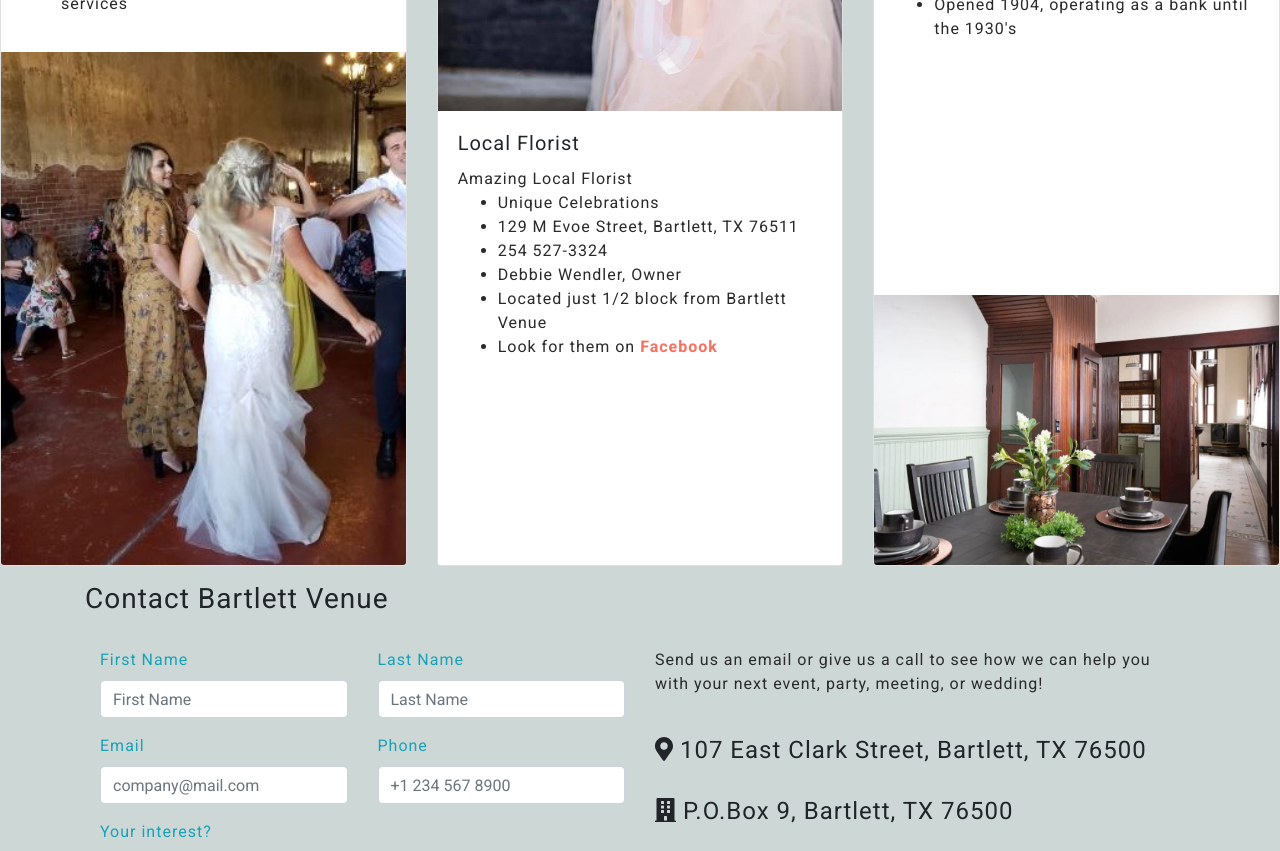
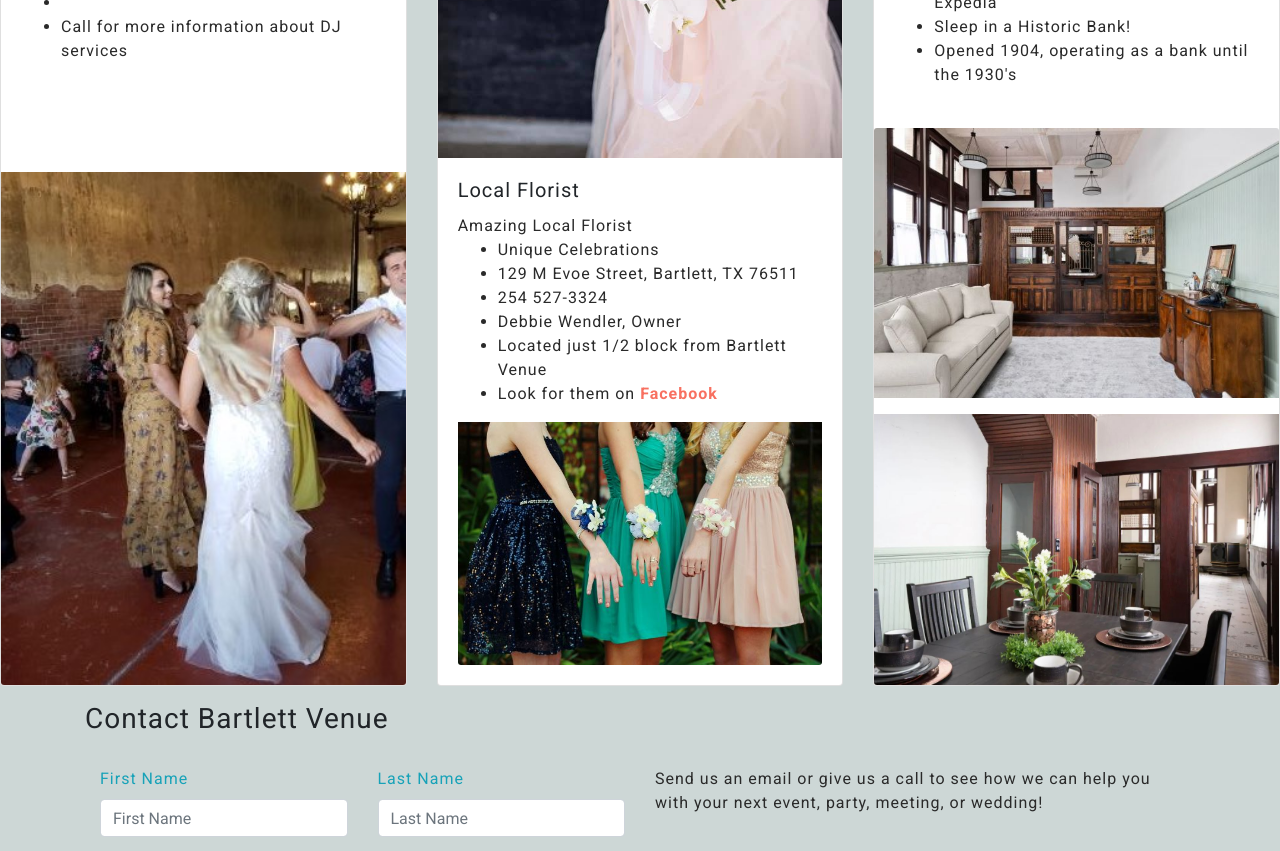
Before and after one commit to dianecandler/bvApp, a React (Create React App) app in the folder client/: page /about-us in a window 1280 px wide. Shown: the part 3280-4131 px from the top of the page. Built offline with nearby package versions, Linux system fonts and the light colour scheme; a web font is replaced by a local one.

Commit message:
minor edits to vendor component

```diff
--- a/client/src/components/PageAbout/VendorCards/index.jsx
+++ b/client/src/components/PageAbout/VendorCards/index.jsx
@@ -5,9 +5,12 @@
 import Dance from './Dance.jpg';
 import Bank from './Bank.jpg';
 import Bank2 from './2Bank.jpg';
+import Bank3 from './Bank3.jpg';
+import Prom from './Prom.jpg';
 
 export default function cards() {
   return (
+    <div><h2 style={{paddingLeft: '2rem'}}>Explore how easy it is to shop local in Bartlett</h2>
     <CardDeck>
       <Card>
         <Card.Img variant="top" src={DJ} alt="DJ" />
@@ -28,6 +31,7 @@
       </Card>
       <Card>
         <Card.Img variant="top" src={Florist} alt="florist" />
+
         <Card.Body>
           <Card.Title>Local Florist</Card.Title>
           <Card.Text>
@@ -41,6 +45,7 @@
               <li>Look for them on <strong><a href="https://www.facebook.com/Unique-Celebrations-154985771206579/">Facebook</a></strong></li>
             </ul>
           </Card.Text>
+          <Card.Img variant="bottom" src={Prom} alt="BnB" />
         </Card.Body>
       </Card>
       <Card>
@@ -58,8 +63,10 @@
               </ul>
              </Card.Text>
         </Card.Body>
+        <Card.Img style={{paddingBottom: "1rem"}} src={Bank3} alt="BnB" />
         <Card.Img variant="bottom" src={Bank2} alt="BnB" />
      </Card>
 </CardDeck>
+</div>
     )
 }
```
Also changed, not shown: client/src/components/PageAbout/VendorCards/Bank3.jpg (added), client/src/components/PageAbout/VendorCards/Prom.jpg (added).
